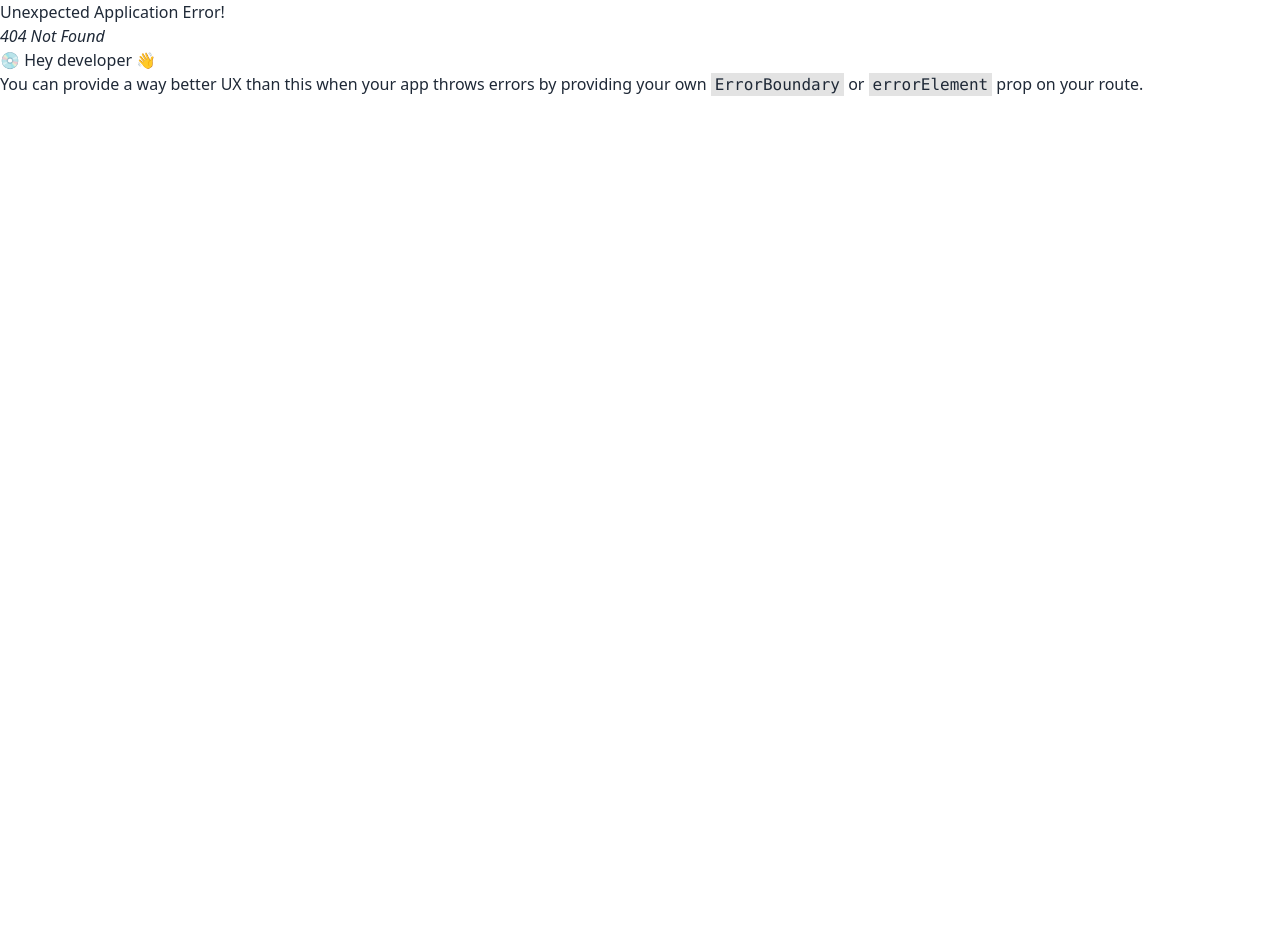
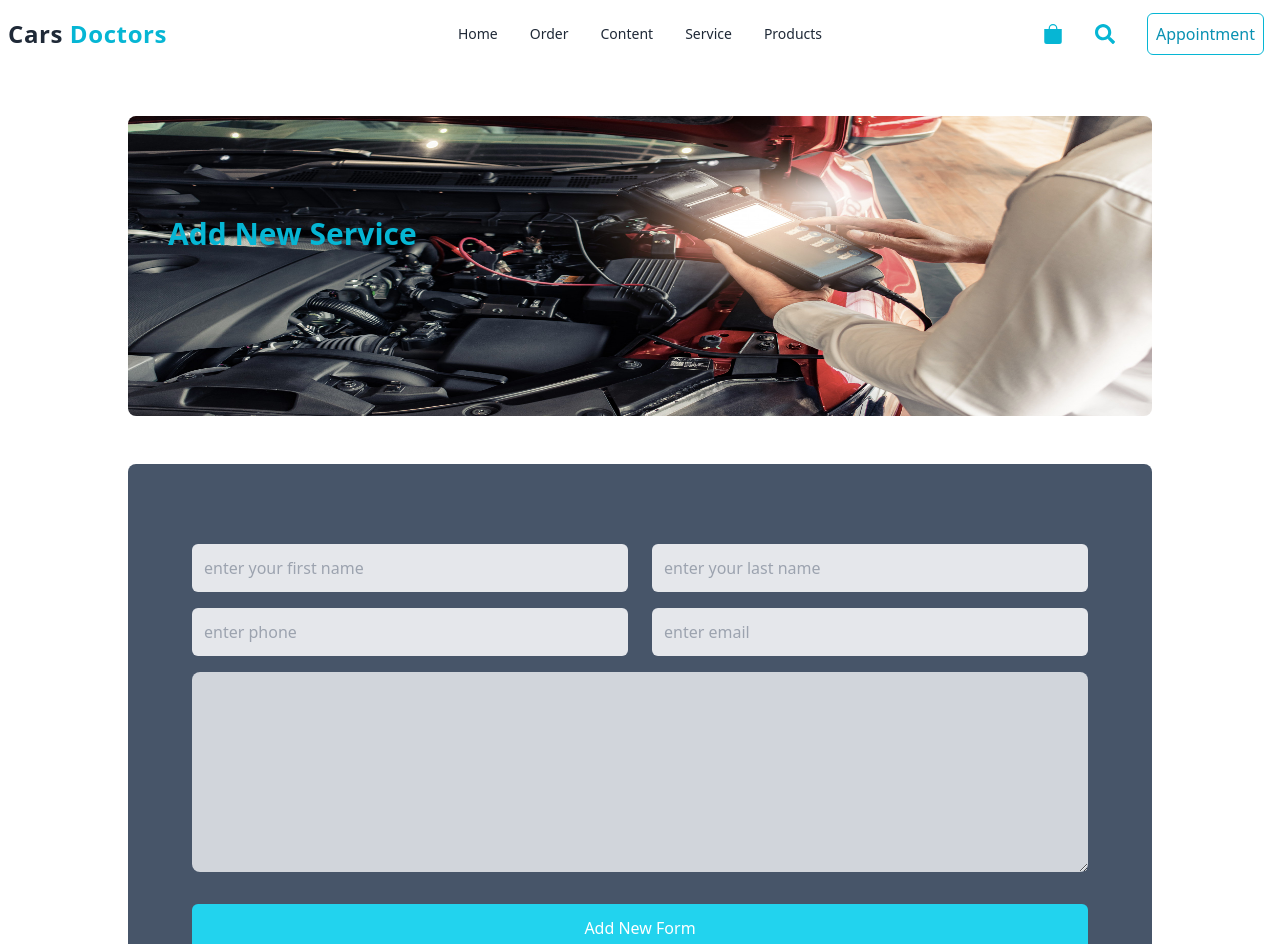
Before and after one commit to abirpuc/cars-doctor, a React (Vite) app: page /addnewservice in a window 1280 px wide. Before the commit this address had no page. Shown: the top 944 px of the page. Before the commit the page ends 800 px from the top, so only its background shows below. Built offline with nearby package versions, Linux system fonts and the light colour scheme.

Commit message:
design add new service form

```diff
--- a/src/Routes/Routes.jsx
+++ b/src/Routes/Routes.jsx
@@ -4,6 +4,7 @@ import Home from "../pages/Home/Home";
 import Products from "../pages/Products/Products";
 import Service from "../pages/Service/Service";
 import CheckOut from "../pages/CheckOut";
+import AddService from "../pages/AddService/AddService";
 
 export const Routes = createBrowserRouter([
     {
@@ -25,6 +26,10 @@ export const Routes = createBrowserRouter([
             {
                 path:'/checkout',
                 element:<CheckOut/>
+            },
+            {
+                path:'/addnewservice',
+                element:<AddService/>
             }
         ]
     }
--- a/src/components/form/FormButton.jsx
+++ b/src/components/form/FormButton.jsx
@@ -1,7 +1,7 @@
 import React from 'react'
 
-export default function FormButton({name, handleForm}) {
+export default function FormButton({name}) {
   return (
-    <button className='p-3 bg-cyan-400 text-white rounded-md my-6' onClick={handleForm}>{name}</button>
+    <button className='p-3 bg-cyan-400 text-white rounded-md my-4'>{name}</button>
   )
 }
--- a/src/components/form/TextArea.jsx
+++ b/src/components/form/TextArea.jsx
@@ -2,6 +2,6 @@ import React from 'react'
 
 export default function TextArea() {
   return (
-    <textarea className='my-4 bg-gray-300 text-black rounded-lg h-[300px] p-4 outline-none focus:outline focus:outline-cyan-500'></textarea>
+    <textarea className='my-4 bg-gray-300 text-black rounded-lg h-[150px] md:h-[200px] p-4 outline-none focus:outline focus:outline-cyan-500'></textarea>
   )
 }
--- /dev/null
+++ b/src/pages/AddService/AddService.jsx
@@ -0,0 +1,30 @@
+import React from 'react'
+import SingleBanner from '../../components/Banner/SingleBanner'
+import service from '../../assets/images/services/5.jpg'
+import SingleInput from '../../components/form/SingleInput'
+import TextArea from '../../components/form/TextArea'
+import FormButton from '../../components/form/FormButton'
+
+export default function AddService() {
+    const handleForm = (event) => {
+        event.preventDefault()
+        console.log("form btn clicked")
+    }
+    return (
+        <section>
+            <SingleBanner title="Add New Service" img={service} />
+            <form className="my-12 bg-slate-600 py-16 rounded-lg flex flex-col px-2 md:px-16" onSubmit={handleForm}>
+                <div className='grid grid-cols-1 md:grid-cols-2 justify-between items-center gap-6 my-4'>
+                    <SingleInput placeholder="enter your first name" name="first-name" type="text" />
+                    <SingleInput placeholder="enter your last name" name="last-name" type="text" />
+                </div>
+                <div className='grid grid-cols-1 md:grid-cols-2 justify-between items-center gap-6'>
+                    <SingleInput placeholder="enter phone " name="phone" type="number" />
+                    <SingleInput placeholder="enter email" name="email" type="email" />
+                </div>
+                <TextArea />
+                <FormButton name="Add New Form" />
+            </form>
+        </section>
+    )
+}
--- a/src/pages/CheckOut.jsx
+++ b/src/pages/CheckOut.jsx
@@ -16,7 +16,7 @@ export default function CheckOut() {
             img={checkout}
             title="Check Out"
         />
-        <form className="my-12 bg-slate-600 py-16 rounded-lg flex flex-col px-2 md:px-16">
+        <form className="my-12 bg-slate-600 py-16 rounded-lg flex flex-col px-2 md:px-16" onSubmit={handleForm}>
             <div className='grid grid-cols-1 md:grid-cols-2 justify-between items-center gap-6 my-4'>
                 <SingleInput placeholder="enter your first name" name="first-name" type="text"/>
                 <SingleInput placeholder="enter your last name" name="last-name" type="text"/>
@@ -26,7 +26,7 @@ export default function CheckOut() {
                 <SingleInput placeholder="enter email" name="email" type="email"/>
             </div>
             <TextArea/>
-            <FormButton name="Place order" handleForm={handleForm}/>
+            <FormButton name="Place order"/>
         </form>
     </section>
   )
```
